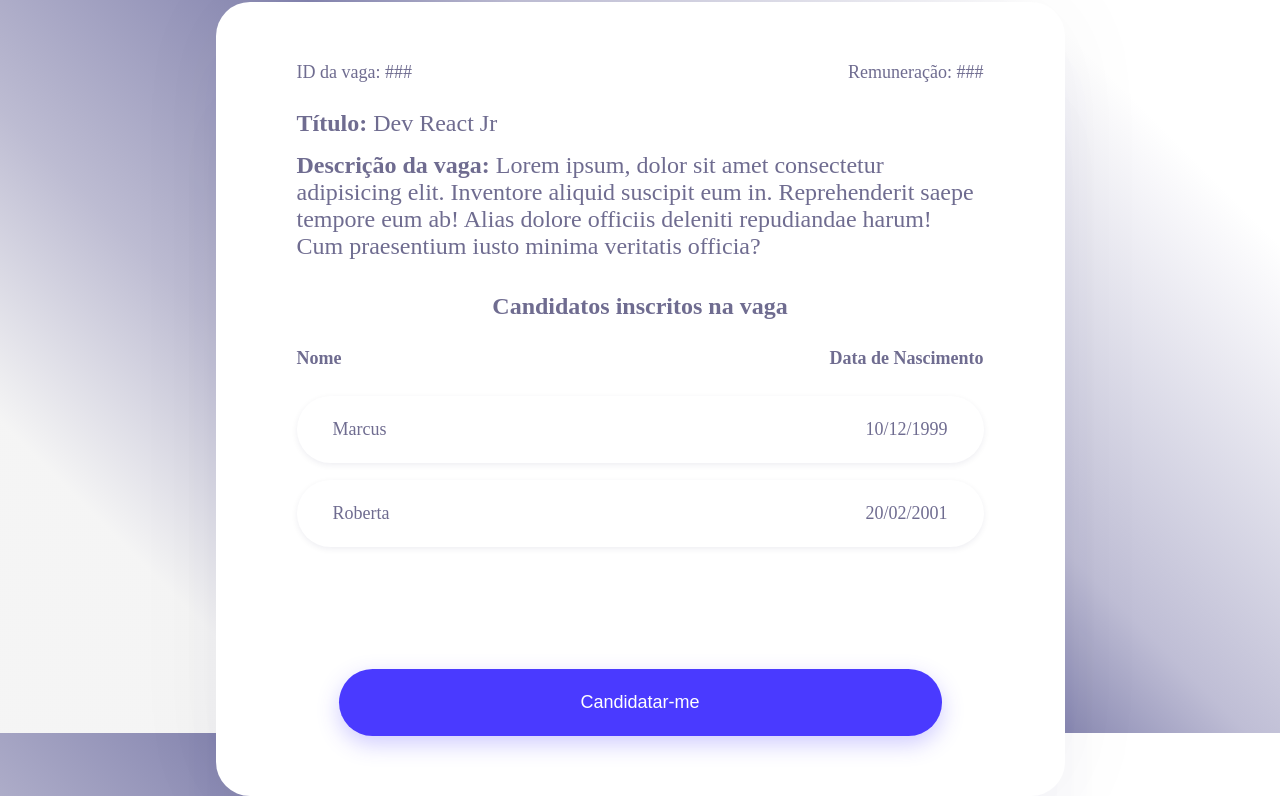
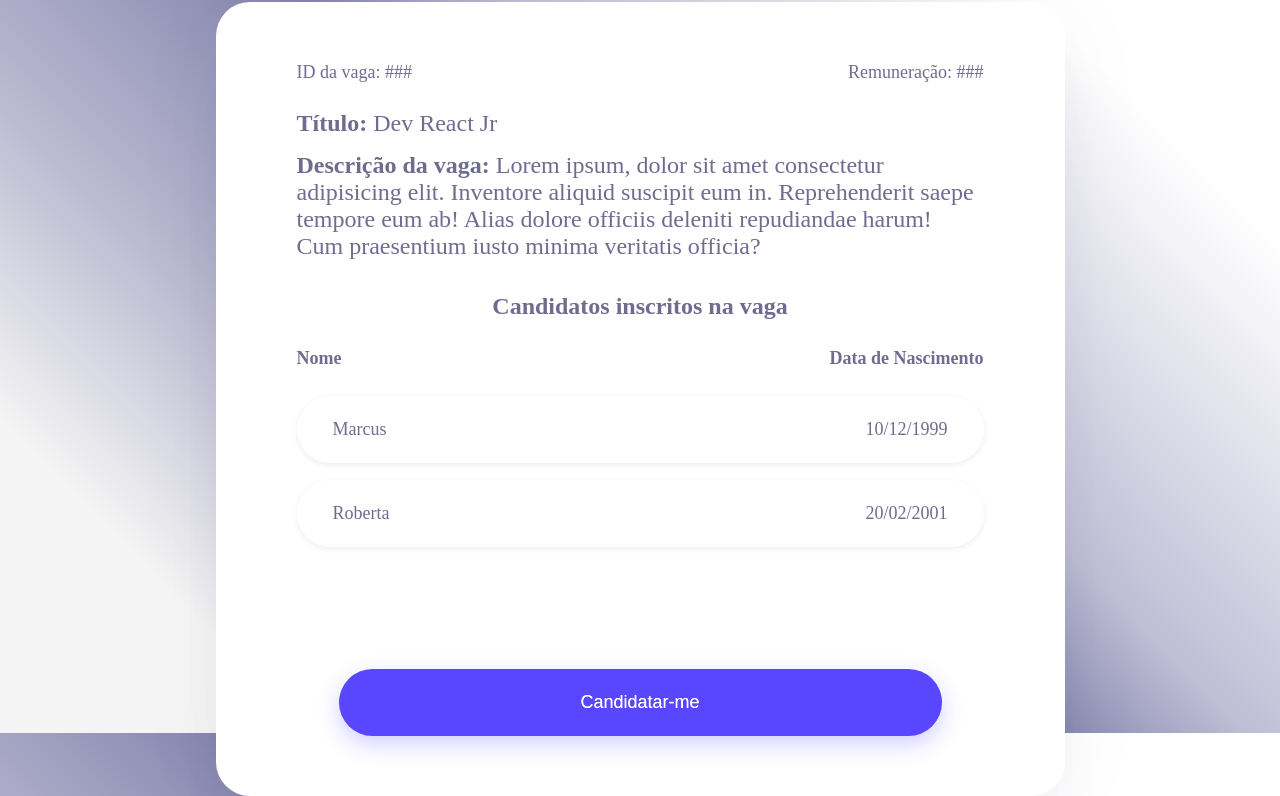
Before and after one commit to kevinaryeldev/vemser-trabalho-final-javascript, a plain HTML site: page pages/nao-cadastrado/index.html in a window 1280 px wide. In both pictures the pointer is over the button "Candidatar-me". Shown: the part 67-863 px from the top of the page. Drawn offline with Linux system fonts and the light colour scheme.

Commit message:
finalizado

```diff
--- a/css/nao-cadastrado.css
+++ b/css/nao-cadastrado.css
@@ -100,4 +100,10 @@ body{
     background: #4A3AFF;
     box-shadow: 0px 8px 22px rgba(74, 58, 255, 0.26);
     border-radius: 86px;
+    cursor: pointer;
 }
+
+.container-nao-cadastrado button:hover{
+    filter: brightness(1.2);
+    transition: .3s;
+}
```
